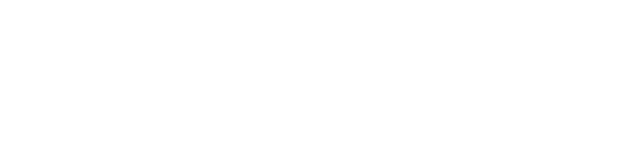
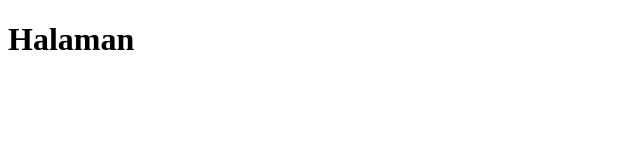
Before and after one commit to andsholinka/Digitalent-Kominfo_Task1, a plain HTML site: page index.html in a window 1280 px wide. Shown: the whole page, without its empty margins (0-640 px from the left). Drawn offline with Linux system fonts and the light colour scheme.

Commit message:
menambahkan baris di branch fitur1

```diff
--- a/index.html
+++ b/index.html
@@ -8,7 +8,7 @@
 </head>
 
 <body>
-
+    <h1>Halaman</h1>
 </body>
 
 </html>
```
